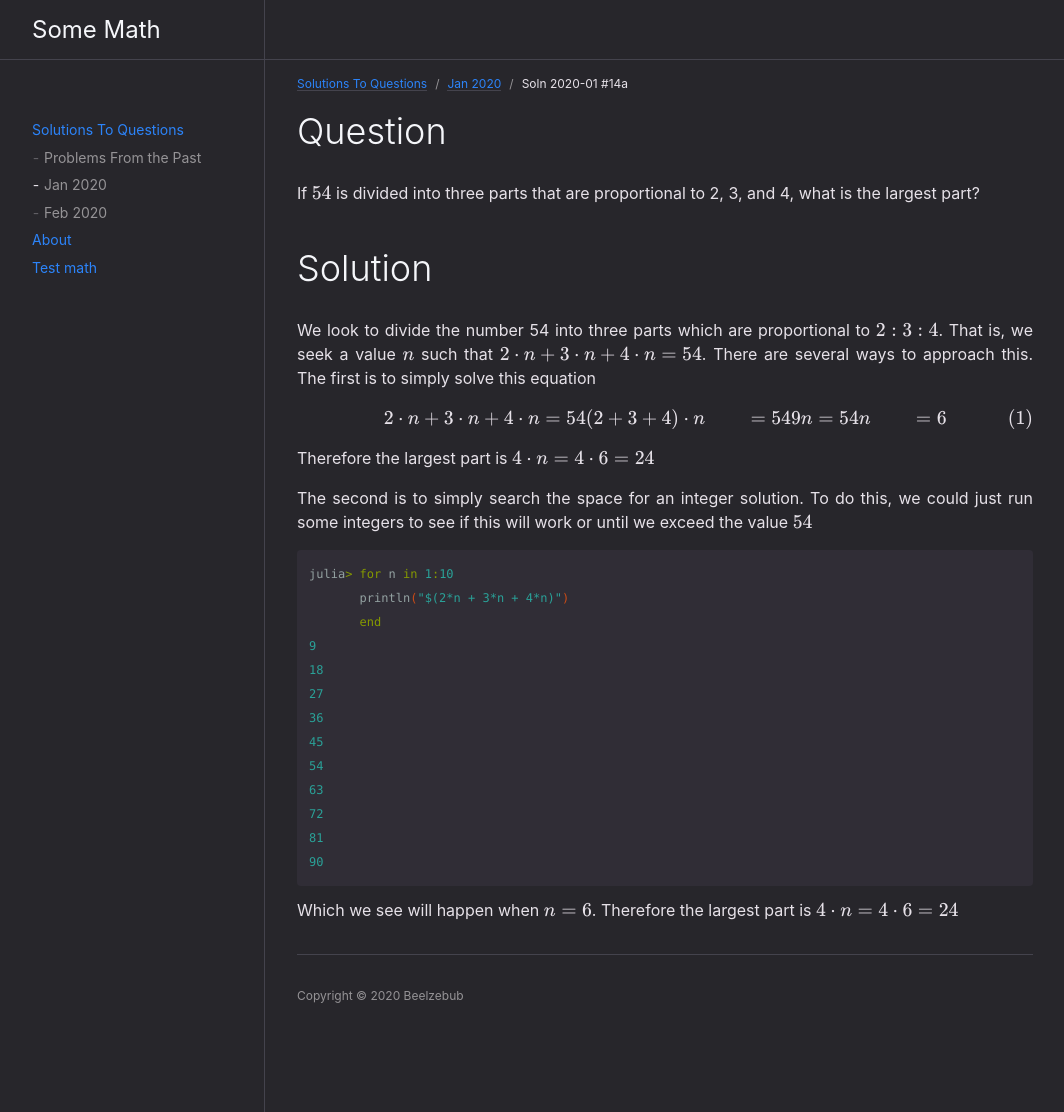
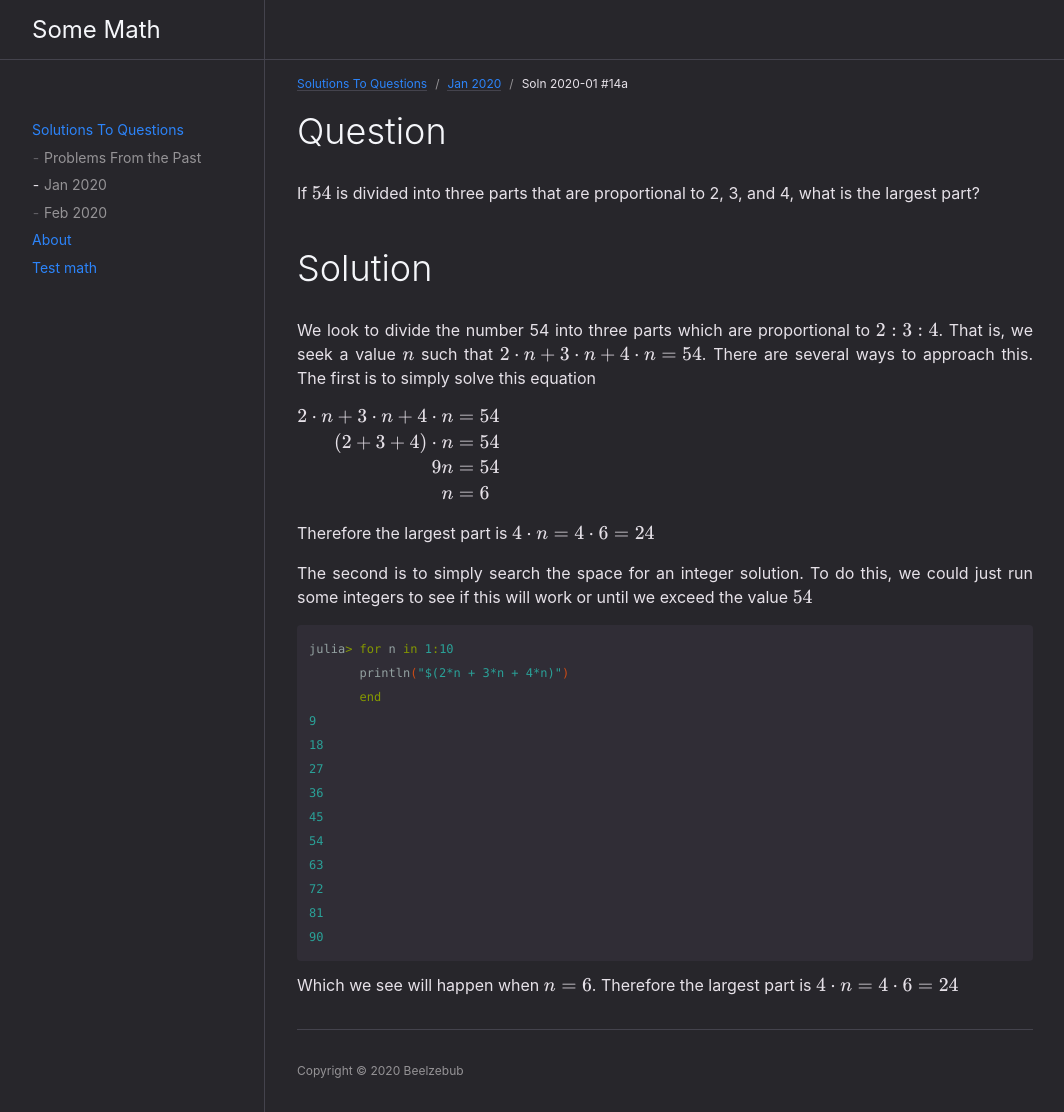
Before and after one commit to oldgooseberry/oldgooseberry.github.io, a Jekyll site: the page built from solns/jan2020/p14a.md, in a window 1280 px wide. Shown: the whole page, without its empty margins (107-1171 px from the left). Built offline with Jekyll 4.4.1, drawn with Linux system fonts in a browser that asks for light colours; formulas are drawn with MathJax 3.

Commit message:
Fix formatting

```diff
--- a/solns/jan2020/p14a.md
+++ b/solns/jan2020/p14a.md
@@ -17,12 +17,14 @@ If $54$ is divided into three parts that are proportional to 2, 3, and 4, what i
 
 We look to divide the number 54 into three parts which are proportional to $2:3:4$. That is, we seek a value $n$ such that $2\cdot n + 3 \cdot n + 4 \cdot n = 54$. There are several ways to approach this. The first is to simply solve this equation
 
-$\begin{align}
+{% raw %}{::nomarkdown}<div>
+$\begin{align*}
 2\cdot n + 3 \cdot n + 4 \cdot n &= 54 \\
 (2 + 3 + 4) \cdot n &= 54 \\
 9n &= 54 \\
 n &= 6 \\
-\end{align}$
+\end{align*}$
+</div>{:/}{% endraw %}
 
 Therefore the largest part is $4 \cdot n = 4 \cdot 6 = 24$
 
```
